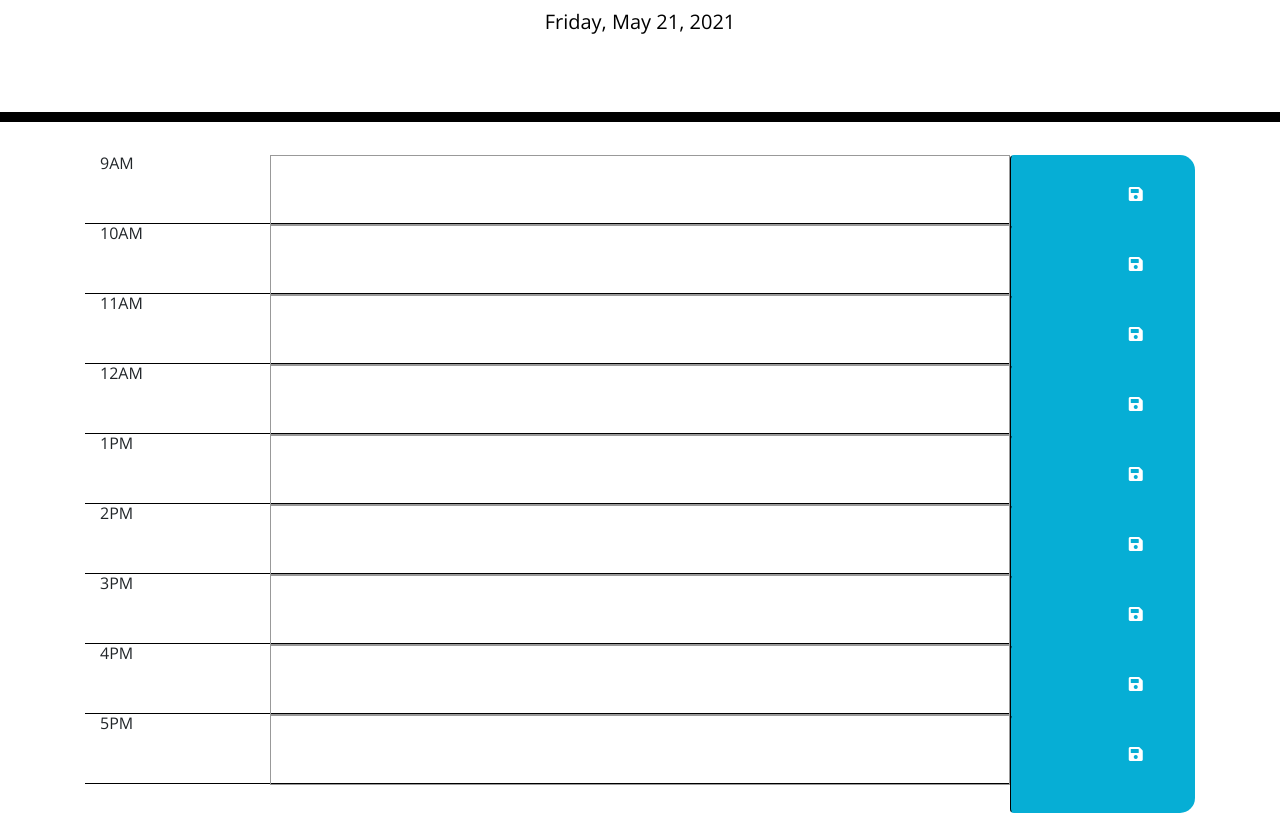
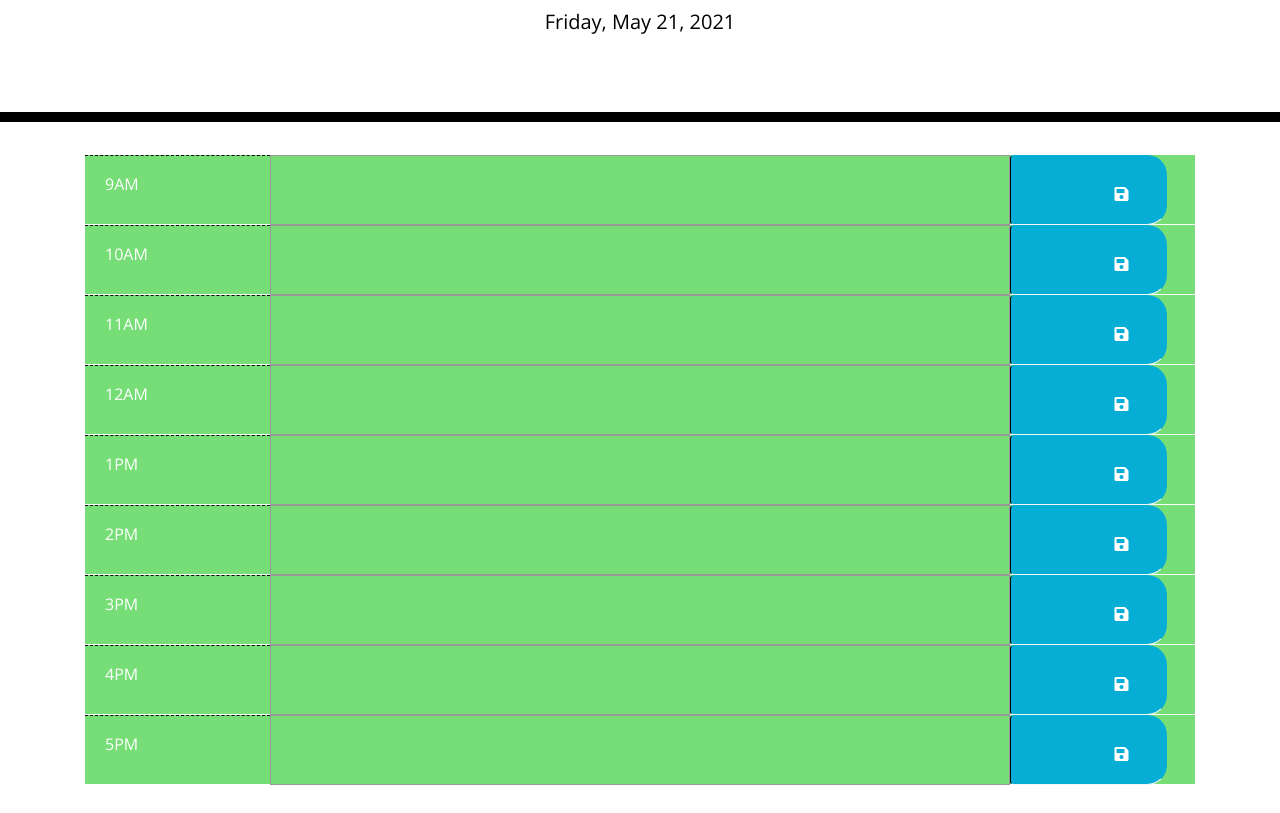
Before and after one commit to michaelab24/The-Workday-Schedule-Project, a plain HTML site: page index.html in a window 1280 px wide. Shown: the part 182-995 px from the top of the page. Drawn offline with nearby package versions, Linux system fonts and the light colour scheme.

Commit message:
getting colors for past present future

```diff
--- a/index.html
+++ b/index.html
@@ -23,74 +23,74 @@
     <div class="container">
         <div class="col-12" id="save">
         <!-- Timeblocks go here -->
-        <div id="now9" class="row">
+        <div id="now9" class="row timeblock past">
             <div class="col-2">9AM</div>
             <textarea id="ambook9" class="col-8"></textarea>
-            <button id="savebutton" class="btn saveBtn col-2">
+            <button id="savebutton" class="btn saveBtn">
                 <i class="fas fa-save">
                 </i>
             </button>
         </div>
-        <div id="now10" class="row">
+        <div id="now10" class="row timeblock past">
             <div class="col-2">10AM</div>
             <textarea id="10ambook" class="col-8"></textarea>
-            <button id="savebutton" class="btn saveBtn col-2">
+            <button id="savebutton" class="btn saveBtn">
                 <i class="fas fa-save">
                 </i>
             </button>
         </div>
-        <div id="now11" class="row">
+        <div id="now11" class="row timeblock past">
             <div class="col-2">11AM</div>
             <textarea id="11ambook" class="col-8"></textarea>
-            <button id="savebutton" class="btn saveBtn col-2">
+            <button id="savebutton" class="btn saveBtn">
                 <i class="fas fa-save">
                 </i>
             </button>
         </div>
-        <div id="now12" class="row">
+        <div id="now12" class="row timeblock past">
             <div class="col-2">12AM</div>
             <textarea id="12ambook" class="col-8"></textarea>
-            <button id="savebutton" class="btn saveBtn col-2">
+            <button id="savebutton" class="btn saveBtn">
                 <i class="fas fa-save">
                 </i>
             </button>
         </div>
-        <div id="now1" class="row">
+        <div id="now1" class="row timeblock present">
             <div class="col-2">1PM</div>
             <textarea id="1pmbook" class="col-8"></textarea>
-            <button id="savebutton" class="btn saveBtn col-2">
+            <button id="savebutton" class="btn saveBtn">
                 <i class="fas fa-save">
                 </i>
             </button>
         </div>
-        <div id="now2" class="row">
+        <div id="now2" class="row timeblock future">
             <div class="col-2">2PM</div>
             <textarea id="2pmbook" class="col-8"></textarea>
-            <button id="savebutton" class="btn saveBtn col-2">
+            <button id="savebutton" class="btn saveBtn">
                 <i class="fas fa-save">
                 </i>
             </button>
         </div>
-        <div id="now3" class="row">
+        <div id="now3" class="row timeblock future">
             <div class="col-2">3PM</div>
             <textarea id="3pmbook" class="col-8"></textarea>
-            <button id="savebutton" class="btn saveBtn col-2">
+            <button id="savebutton" class="btn saveBtn">
                 <i class="fas fa-save">
                 </i>
             </button>
         </div>
-        <div id="now4" class="row">
+        <div id="now4" class="row timeblock future">
             <div class="col-2">4PM</div>
             <textarea id="4pmbook" class="col-8"></textarea>
-            <button id="savebutton" class="btn saveBtn col-2">
+            <button id="savebutton" class="btn saveBtn">
                 <i class="fas fa-save">
                 </i>
             </button>
         </div>
-        <div id="now5" class="row">
+        <div id="now5" class="row timeblock future">
             <div class="col-2">5PM</div>
             <textarea id="5pmbook" class="col-8"></textarea>
-            <button id="savebutton" class="btn saveBtn col-2">
+            <button id="savebutton" class="btn saveBtn">
                 <i class="fas fa-save">
                 </i>
             </button>
--- a/script.js
+++ b/script.js
@@ -10,5 +10,61 @@ $("#save").on("click", function(event){
     console.log(event)
 });
 
+function theTimeTracker() {
+    const theTime = moment().hour();
+
+    // loop over time blocks
+    $(".timeblock").each(function () {
+        var blockTime = parseInt($(this).attr("id").split("hour")[1]);
+
+        // To check the time and add the classes for background indicators
+        if (blockTime < theTime) {
+            $(this).removeClass("future");
+            $(this).removeClass("present");
+            $(this).addClass("past");
+        }
+        else if (blockTime === theTime) {
+            $(this).removeClass("past");
+            $(this).removeClass("future");
+            $(this).addClass("present");
+        }
+        else {
+            $(this).removeClass("present");
+            $(this).removeClass("past");
+            $(this).addClass("future");
+
+        }
+    })
+}
+
+$("#now9 .description").val(localStorage.getItem("now9"));
+$("#now10 .description").val(localStorage.getItem("now10"));
+$("#now11 .description").val(localStorage.getItem("now11"));
+$("#now12 .description").val(localStorage.getItem("now12"));
+$("#now1 .description").val(localStorage.getItem("now1"));
+$("#now2 .description").val(localStorage.getItem("now2"));
+$("#now3 .description").val(localStorage.getItem("now3"));
+$("#now4 .description").val(localStorage.getItem("now4"));
+$("#now5 .description").val(localStorage.getItem("now5"));
+
+theTimeTracker();
+
+
+
+
+
+
+
+
+
+
+
+
+
+
+
+
+
+
 //add event input
 //save event input to local storage
--- a/style.css
+++ b/style.css
@@ -39,7 +39,6 @@ textarea{
   flex-wrap: wrap;
   margin-right: -15px;
   margin-left: -15px;
-  border-bottom:1px solid black;
 }
 
 .hour {
@@ -65,8 +64,10 @@ textarea{
 
 .saveBtn {
   border-left: 1px solid black;
-  border-top-right-radius: 15px;
-  border-bottom-right-radius: 15px;
+  border-bottom:1px solid whitesmoke ;
+  height: 70px;
+  border-top-right-radius: 20px;
+  border-bottom-right-radius: 20px;
   background-color: #06AED5;
   color: white;
 }
@@ -81,3 +82,10 @@ textarea{
   padding: 0.5rem;
   height: 70px;
 }
+
+.col-2 {
+  border-top: 1px dashed black;
+  padding: 20px;
+  width: 100px;
+  height: 70px;
+}
```
